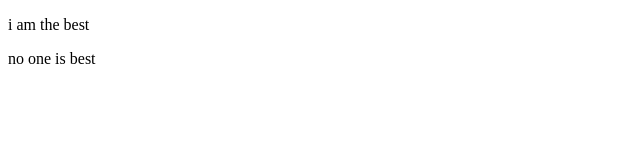
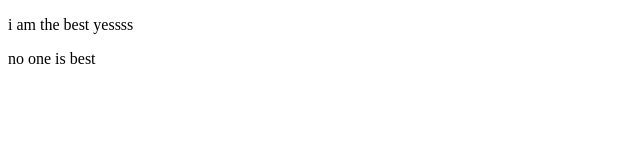
Before and after one commit to katariavishant/test-project, a plain HTML site: page index.html in a window 1280 px wide. Shown: the full height of the page, 0-640 px from the left. Drawn offline with Linux system fonts and the light colour scheme.

Commit message:
just random

```diff
--- a/index.html
+++ b/index.html
@@ -6,7 +6,7 @@
     <title>best product</title>
   </head>
   <body>
-    <p>i am the best</p>
+    <p>i am the best yessss</p>
     <p>no one is best</p>
     <!--this will only show in branch feature1 now in main also  -->
   </body>
```
